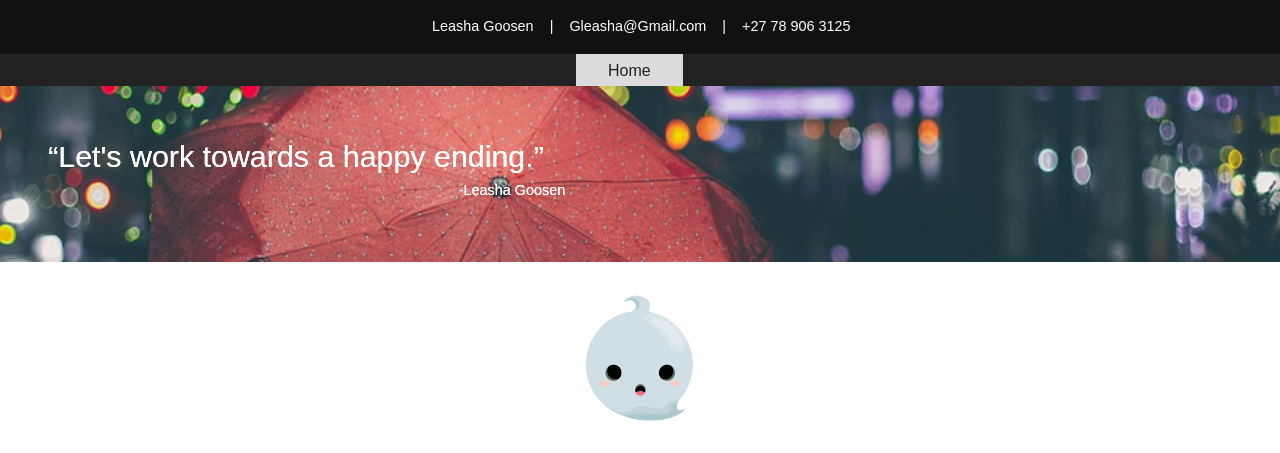
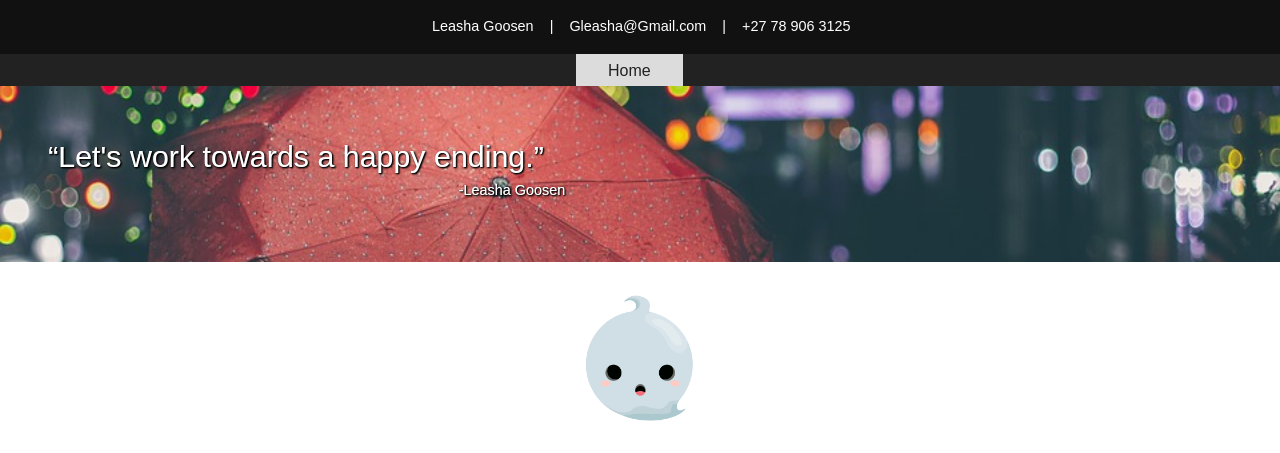
Before and after one commit to MyLeasha/LeashedLeasha, a PHP site: page / in a window 1280 px wide. Shown: the top 453 px of the page. Run offline with PHP 8.4, Linux system fonts and the light colour scheme.

Commit message:
Update styleSheet.css

```diff
--- a/app/CSS/styleSheet.css
+++ b/app/CSS/styleSheet.css
@@ -71,6 +71,7 @@ head {
     transform: translate(-50%, -50%);
     color: white;
     margin: auto;
+    text-shadow: 1px 1px 2px black;
 }
 .headingcenter q{
     font-size: 190%;
```
